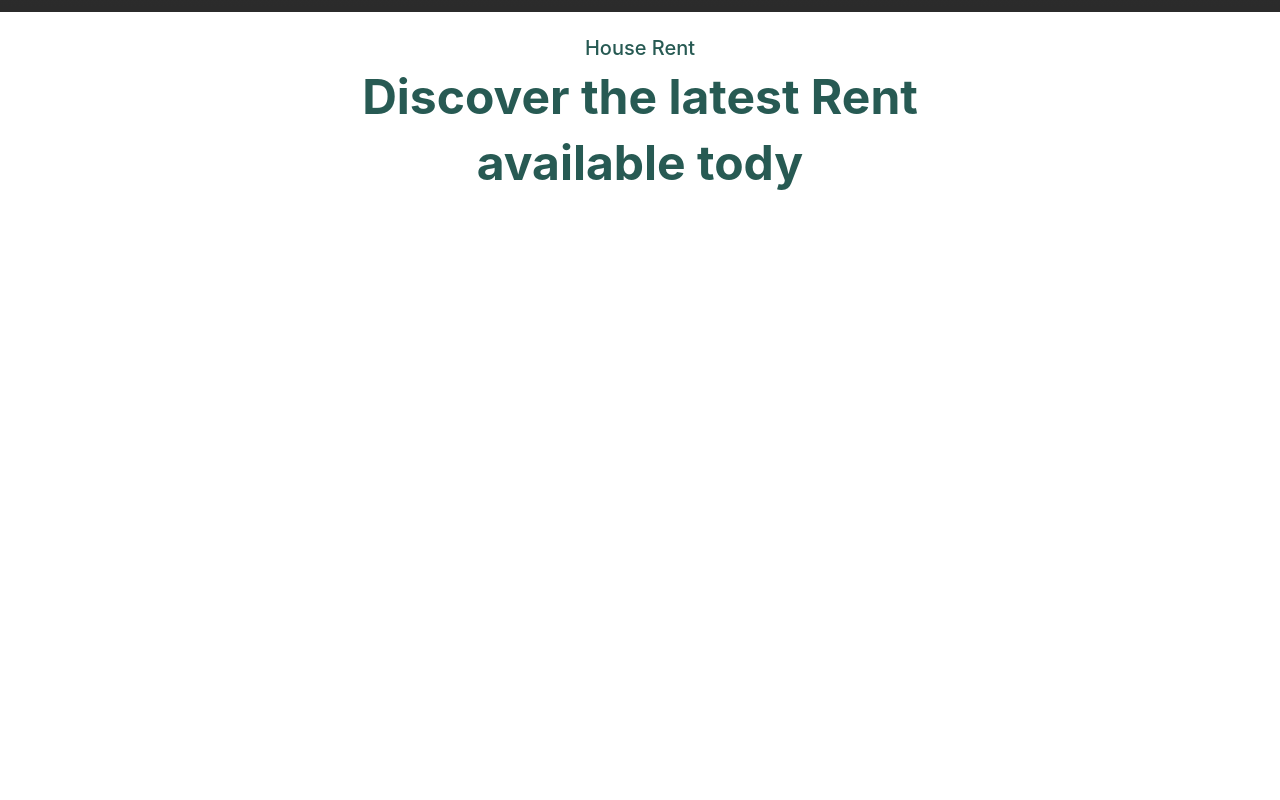
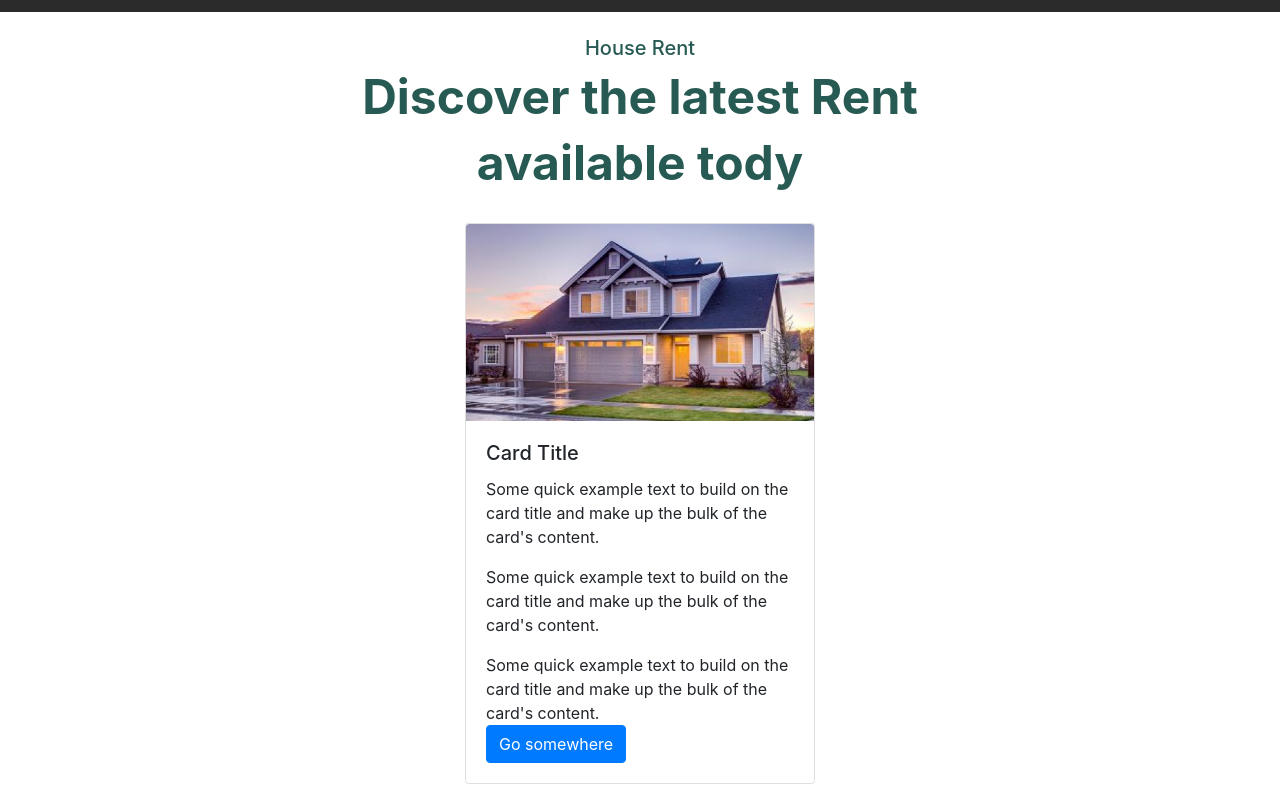
Before and after one commit to Shakib448/appartment-hunt-client, a React (Create React App) app: page / in a window 1280 px wide. Shown: the part 683-1483 px from the top of the page. Before the commit the page ends 922 px from the top, so only its background shows below. Built offline with nearby package versions, Linux system fonts and the light colour scheme; grey boxes are pictures that could not be loaded.

Commit message:
Style componnet created

```diff
--- a/src/Components/Home/HouseRent/HouseRent.js
+++ b/src/Components/Home/HouseRent/HouseRent.js
@@ -1,6 +1,7 @@
 import React from "react";
-import { Container, Row } from "react-bootstrap";
+import { Button, Card, Col, Container, Row } from "react-bootstrap";
 import "./HouseRent.sass";
+import test from "../../../images/Rectangle 394.png";
 
 const HouseRent = () => {
   return (
@@ -13,7 +14,35 @@ const HouseRent = () => {
             <h1>available tody</h1>
           </div>
         </Row>
-        <Row className="justify-content-center mt-3 mb-3"></Row>
+        <Row className="justify-content-center mt-3 mb-3">
+          <Col md={4} sm={12}>
+            <Card className="houseRent__card">
+              <Card.Img variant="top" src={test} />
+              <Card.Body>
+                <Card.Title style={{ overflow: "hidden" }}>
+                  Card Title
+                </Card.Title>
+                <Card.Text>
+                  Some quick example text to build on the card title and make up
+                  the bulk of the card's content.
+                </Card.Text>
+                <div className="houseRent__cardBody">
+                  <Card.Text>
+                    Some quick example text to build on the card title and make
+                    up the bulk of the card's content.
+                  </Card.Text>
+                  <Card.Text>
+                    Some quick example text to build on the card title and make
+                    up the bulk of the card's content.
+                  </Card.Text>
+                </div>
+                <div className="card__footer">
+                  <Button variant="primary">Go somewhere</Button>
+                </div>
+              </Card.Body>
+            </Card>
+          </Col>
+        </Row>
       </Container>
     </section>
   );
```
